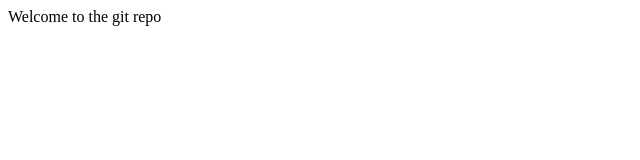
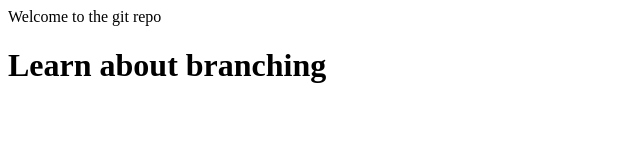
Before and after one commit to Sagarsreepuram/Localrepo, a plain HTML site: page index.html in a window 1280 px wide. Shown: the whole page, without its empty margins (0-640 px from the left). Drawn offline with Linux system fonts and the light colour scheme.

Commit message:
learnBranch

```diff
--- a/index.html
+++ b/index.html
@@ -1 +1,3 @@
 <p>Welcome to the git repo </p>
+
+<h1>Learn about branching </h1>
```
